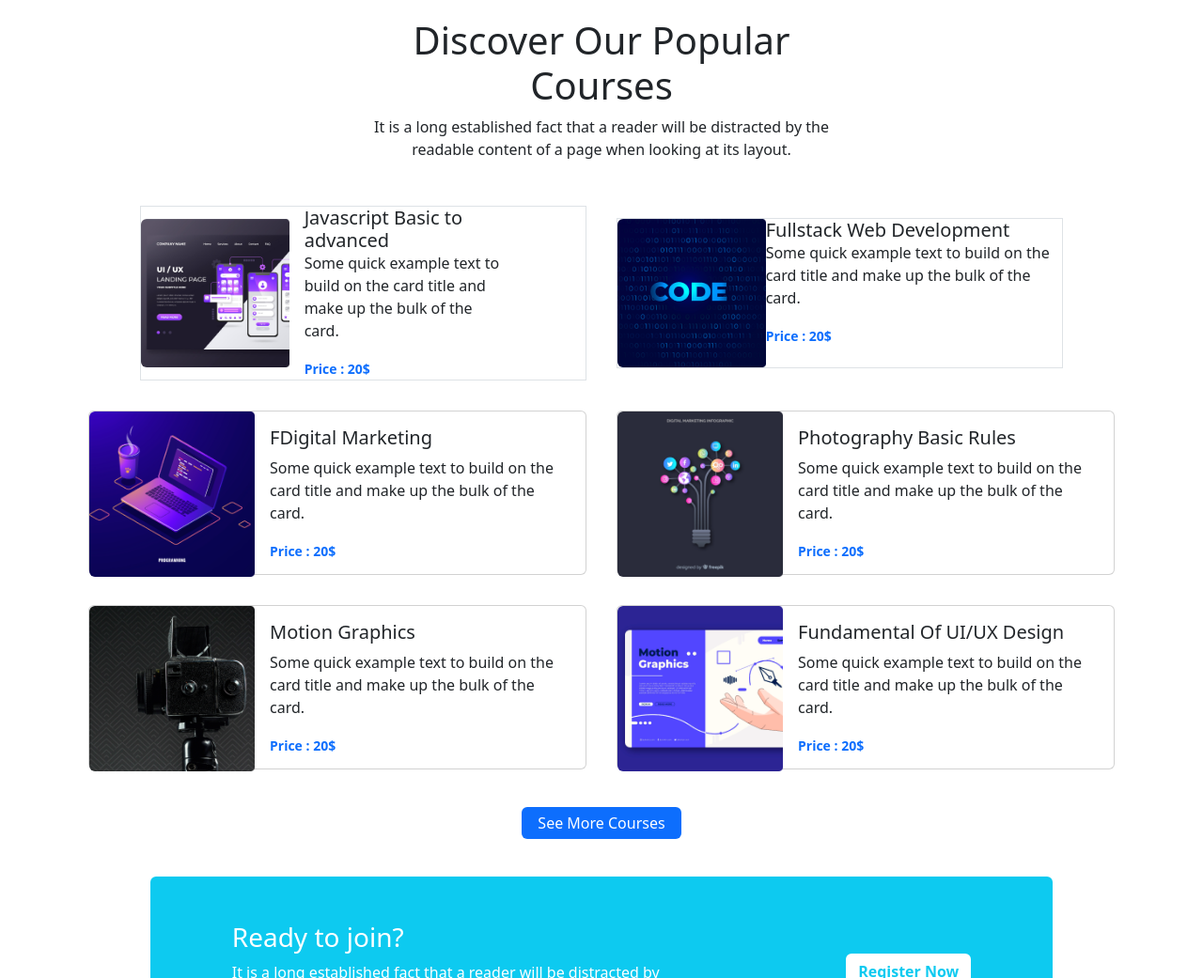
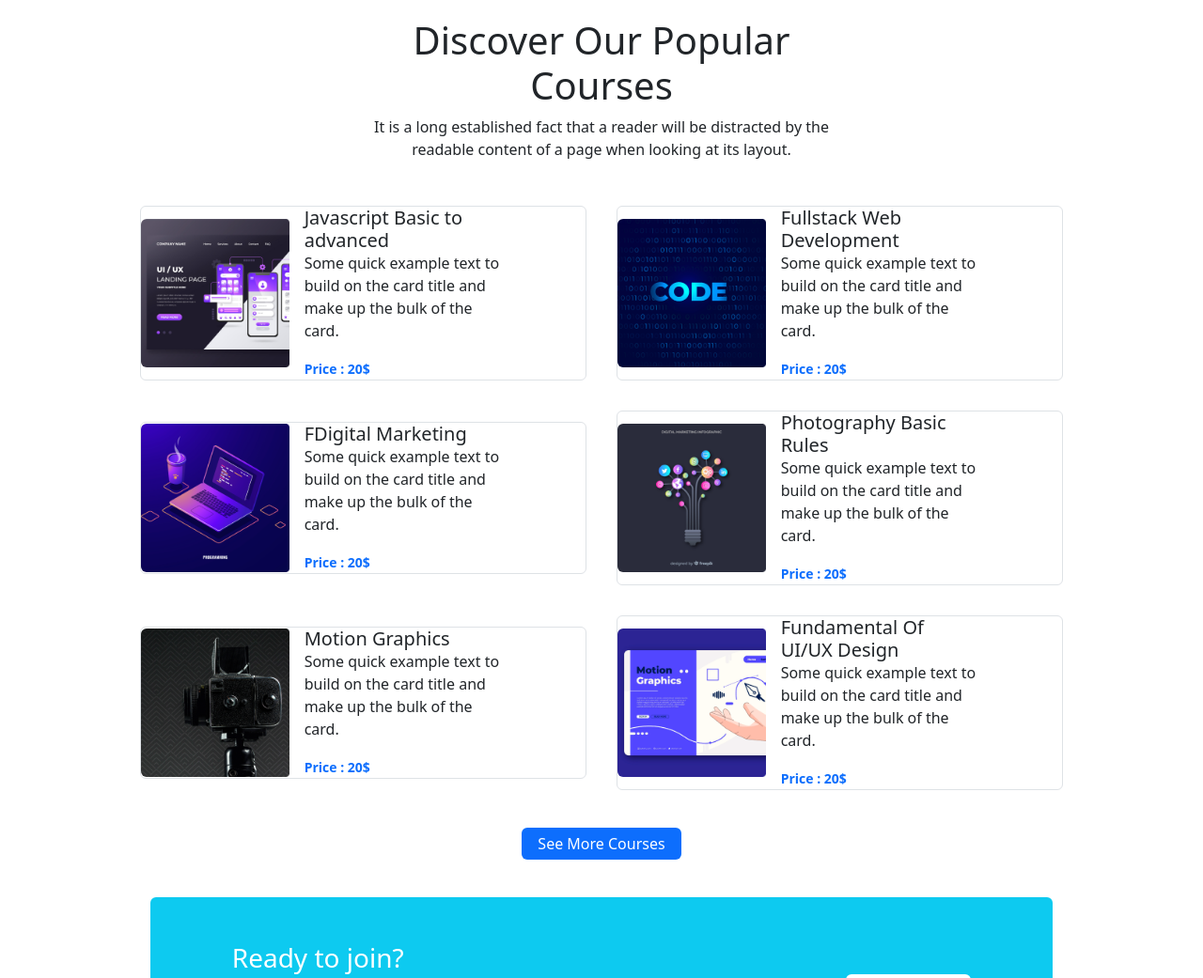
Before and after one commit to hafiz-ullah375/online-education, a plain HTML site: page index.html in a window 1280 px wide. Shown: the part 712-1753 px from the top of the page at 94% size. Drawn offline with nearby package versions, Linux system fonts and the light colour scheme.

Commit message:
resposive

```diff
--- a/index.html
+++ b/index.html
@@ -111,7 +111,7 @@
                 </div>
             </div>
             <div class=" row d-flex justify-content-center align-items-center">
-                <div class=" col-md-12 col-lg-5 m-3  border row g-0
+                <div class=" col-md-12 col-lg-5 m-3  border rounded row g-0
                 d-flex justify-content-center align-items-center">
 
                     <div class="col-md-4 col-sm-12 col-lg-4 m-0 p-0">
@@ -127,13 +127,14 @@
                     </div>
 
                 </div>
-                <div class="col-md-12 col-lg-5  m-3 border row g-0">
+                <div class="col-md-12 col-lg-5 m-3  border rounded row g-0
+                d-flex justify-content-center align-items-center">
 
                     <div class="col-md-4 col-sm-12 col-lg-4 m-0 p-0">
                         <img src="images/course/course-2.png" class="img-fluid w-100 rounded-start" alt="...">
                     </div>
                     <div class="col-md-8 col-sm-12">
-                        <div class="card-body">
+                        <div class="ms-3 col-sm-8">
                             <h5 class="card-title">Fullstack Web Development</h5>
                             <p class="card-text">Some quick example text to build on the card title and make up the bulk
                                 of the card.</p>
@@ -142,13 +143,14 @@
                     </div>
 
                 </div>
-                <div class="col-md-6 card m-3 border-none row g-0" style="max-width: 530px;height: 175px;">
+                <div class="col-md-12 col-lg-5 m-3  border rounded row g-0
+                d-flex justify-content-center align-items-center">
 
-                    <div class="col-md-4 m-0 p-0">
-                        <img src="images/course/course-3.png" class="img-fluid  rounded-start" alt="...">
+                    <div class="col-md-4 col-sm-12 col-lg-4 m-0 p-0">
+                        <img src="images/course/course-3.png" class="img-fluid w-100 rounded-start" alt="...">
                     </div>
-                    <div class="col-md-8">
-                        <div class="card-body">
+                    <div class="col-md-8 col-sm-12">
+                        <div class="ms-3 col-sm-8">
                             <h5 class="card-title">FDigital Marketing</h5>
                             <p class="card-text">Some quick example text to build on the card title and make up the bulk
                                 of the card.</p>
@@ -157,13 +159,14 @@
                     </div>
 
                 </div>
-                <div class="col-md-6 card m-3 border-none row g-0" style="max-width: 530px;height: 175px;">
+                <div class="col-md-12 col-lg-5 m-3  border rounded row g-0
+                d-flex justify-content-center align-items-center">
 
-                    <div class="col-md-4 m-0 p-0">
-                        <img src="images/course/course-4.png" class="img-fluid  rounded-start" alt="...">
+                    <div class="col-md-4 col-sm-12 col-lg-4 m-0 p-0">
+                        <img src="images/course/course-4.png" class="img-fluid  w-100 rounded-start" alt="...">
                     </div>
-                    <div class="col-md-8">
-                        <div class="card-body">
+                    <div class="col-md-8 col-sm-12">
+                        <div class="ms-3 col-sm-8">
                             <h5 class="card-title">Photography Basic Rules</h5>
                             <p class="card-text">Some quick example text to build on the card title and make up the bulk
                                 of the card.</p>
@@ -172,13 +175,14 @@
                     </div>
 
                 </div>
-                <div class="col-md-6 card m-3 border-none row g-0" style="max-width: 530px;height: 175px;">
+                <div class="col-md-12 col-lg-5 m-3  border rounded row g-0
+                d-flex justify-content-center align-items-center">
 
-                    <div class="col-md-4 m-0 p-0">
-                        <img src="images/course/course-5.png" class="img-fluid  rounded-start" alt="...">
+                    <div class="col-md-4 col-sm-12 col-lg-4 m-0 p-0">
+                        <img src="images/course/course-5.png" class="img-fluid  w-100 rounded-start" alt="...">
                     </div>
-                    <div class="col-md-8">
-                        <div class="card-body">
+                    <div class="col-md-8 col-sm-12">
+                        <div class="ms-3 col-sm-8">
                             <h5 class="card-title">Motion Graphics</h5>
                             <p class="card-text">Some quick example text to build on the card title and make up the bulk
                                 of the card.</p>
@@ -187,13 +191,14 @@
                     </div>
 
                 </div>
-                <div class="col-md-6 card m-3 border-none row g-0" style="max-width: 530px;height: 175px;">
+                <div class="col-md-12 col-lg-5 m-3  border rounded row g-0
+                d-flex justify-content-center align-items-center">
 
-                    <div class="col-md-4 m-0 p-0">
-                        <img src="images/course/course-6.png" class="img-fluid  rounded-start" alt="...">
+                    <div class="col-md-4 col-sm-12 col-lg-4 m-0 p-0">
+                        <img src="images/course/course-6.png" class="img-fluid  w-100 rounded-start" alt="...">
                     </div>
-                    <div class="col-md-8">
-                        <div class="card-body">
+                    <div class="col-md-8 col-sm-12">
+                        <div class="ms-3 col-sm-8">
                             <h5 class="card-title">Fundamental Of UI/UX Design</h5>
                             <p class="card-text">Some quick example text to build on the card title and make up the bulk
                                 of the card.</p>
```
